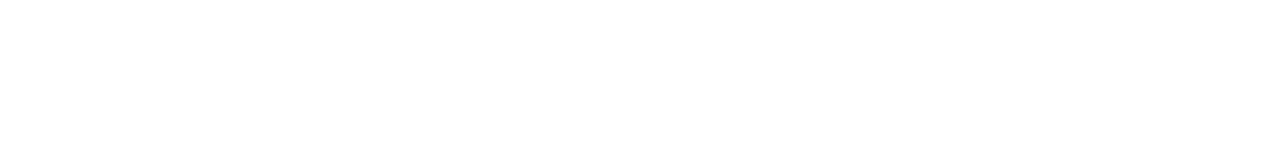
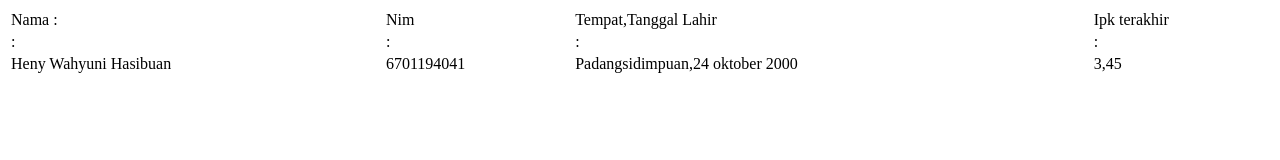
Before and after one commit to Henyy00/6701194041-ASSESMENT1PWB, a plain HTML site: page index.html in a window 1280 px wide. Drawn offline with Linux system fonts and the light colour scheme.

Commit message:
versi 1.1-6701194041

```diff
--- a/index.html
+++ b/index.html
@@ -2,9 +2,29 @@
 <html lang="en">
 <head>
     <meta charset="UTF-8">
-    <title>Title</title>
+    <title>Biodata</title>
 </head>
 <body>
+<table style=""width="100%">
+    <tr>
+        <td>Nama :</td>
+        <td>Nim </td>
+        <td>Tempat,Tanggal Lahir</td>
+        <td>Ipk terakhir</td>
+    </tr>
+    <tr>
+        <td> : </td>
+        <td> : </td>
+        <td> : </td>
+        <td> : </td>
+    </tr>
+    <tr>
+        <td>Heny Wahyuni Hasibuan</td>
+        <td>6701194041</td>
+        <td>Padangsidimpuan,24 oktober 2000</td>
+        <td>3,45</td>
+    </tr>
 
+</table>
 </body>
 </html>
```
